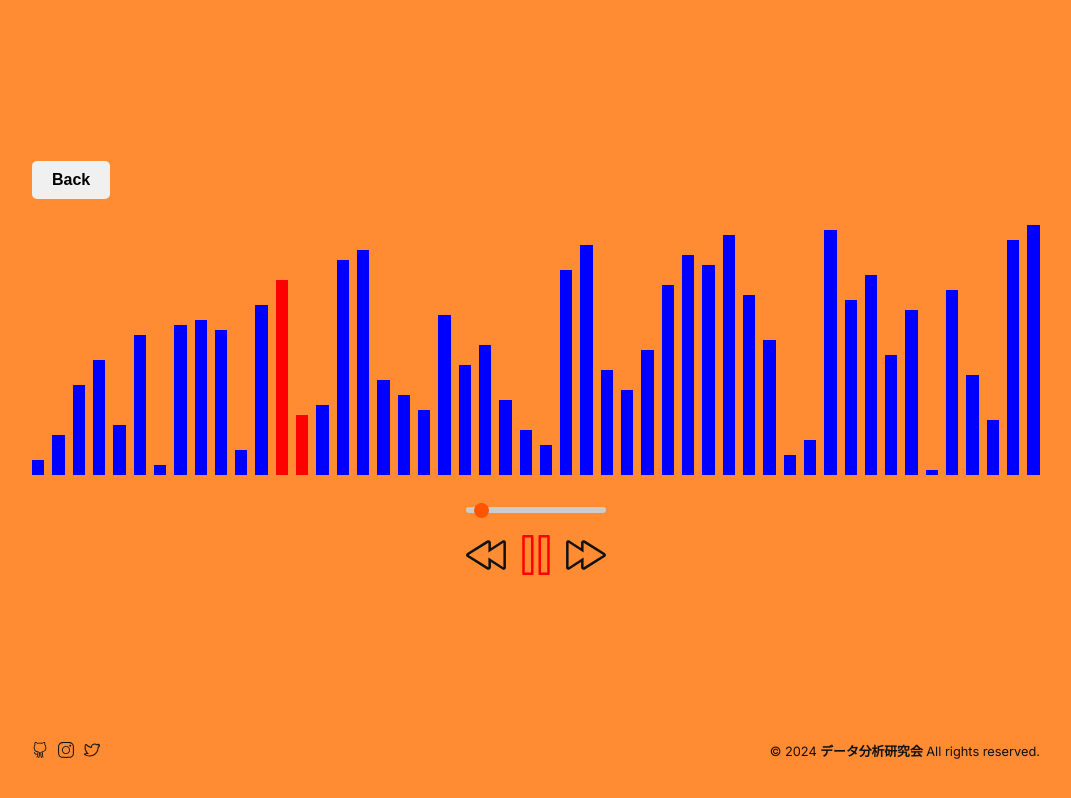
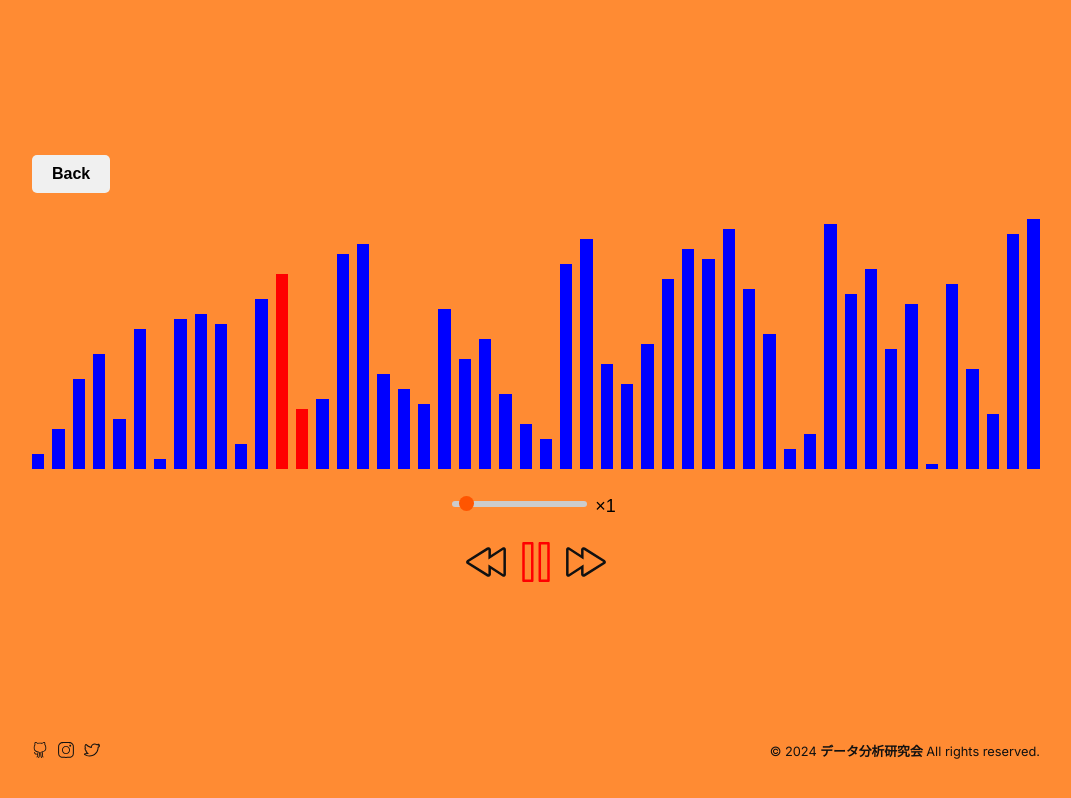
Before and after one commit to dakken205/sort-visualizer, a Next.js app: page /bubble-sort in a window 1280 px wide. Shown: the whole page, without its empty margins (104-1175 px from the left). Built offline with nearby package versions, Linux system fonts and the light colour scheme.

Commit message:
Implement a speed button

```diff
--- a/app/_components/Visualizer.module.css
+++ b/app/_components/Visualizer.module.css
@@ -22,6 +22,11 @@
   flex: 1;
 }
 
+.seekBox {
+  display: flex;
+  flex-direction: row;
+}
+
 .buttonBox {
   display: flex;
   justify-content: center;
@@ -38,11 +43,23 @@
   gap: 10px;
 }
 
+.speedButton {
+  width: 40px;
+  font-size: large;
+  outline: none;
+  border: none;
+  background-color: transparent;
+  position: relative;
+  top: -4px;
+}
+
+.speedButton,
 .controller {
   cursor: pointer;
   transition: color 0.3s;
 }
 
+.speedButton:hover,
 .controller:hover {
   color: #f0f0f0 !important;
 }
--- a/app/_components/Visualizer.tsx
+++ b/app/_components/Visualizer.tsx
@@ -19,12 +19,20 @@ enum PlayingState {
   PAUSED,
 }
 
+enum PlayingSpeed {
+  SLOW = 0.5,
+  NORMAL = 1,
+  FAST = 2,
+  VERY_FAST = 4,
+}
+
 interface SorterProps {
   algorithmIdentifier: string;
 }
 
 export default function Visualizer({ algorithmIdentifier }: SorterProps) {
   const [step, setStep] = useState(0);
+  const [playingSpeed, setPlayingSpeed] = useState(PlayingSpeed.NORMAL);
   const [playingState, setPlayingState] = useState(PlayingState.PLAYING);
 
   const animationIntervalRef = useRef<NodeJS.Timeout>();
@@ -58,8 +66,8 @@ export default function Visualizer({ algorithmIdentifier }: SorterProps) {
       if (playingState === PlayingState.PLAYING) {
         next();
       }
-    }, 50);
-  }, [playingState]);
+    }, 50 / playingSpeed);
+  }, [playingState, playingSpeed]);
 
   useEffect(() => {
     if (step === sortHistoryRef.current.length - 1) {
@@ -86,6 +94,7 @@ export default function Visualizer({ algorithmIdentifier }: SorterProps) {
         ))}
       </div>
       <div className={styles.buttonBox}>
+        <div className={styles.seekBox}>
           <input
             type="range"
             onChange={(e) => setStep(parseInt(e.target.value))}
@@ -94,6 +103,27 @@ export default function Visualizer({ algorithmIdentifier }: SorterProps) {
             value={step}
             className={styles.seekBar}
           />
+          <button
+            className={styles.speedButton}
+            onClick={() => {
+              setPlayingSpeed((prev) => {
+                switch (prev) {
+                  case PlayingSpeed.SLOW:
+                    return PlayingSpeed.NORMAL;
+                  case PlayingSpeed.NORMAL:
+                    return PlayingSpeed.FAST;
+                  case PlayingSpeed.FAST:
+                    return PlayingSpeed.VERY_FAST;
+                  case PlayingSpeed.VERY_FAST:
+                    return PlayingSpeed.SLOW;
+                }
+              });
+            }}
+          >
+            {"×"}
+            {playingSpeed}
+          </button>
+        </div>
         <div className={styles.controllerBox}>
           <SlControlRewind
             size="40"
```
Lines whose indentation alone changed are shown as unchanged.
